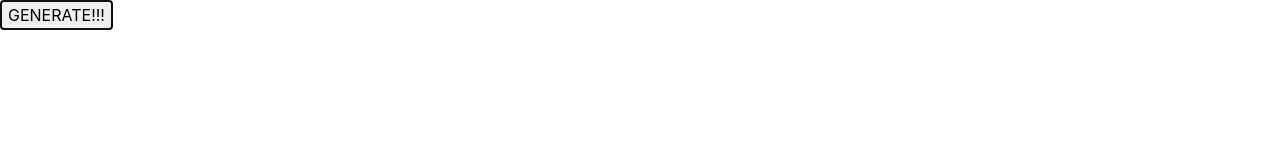
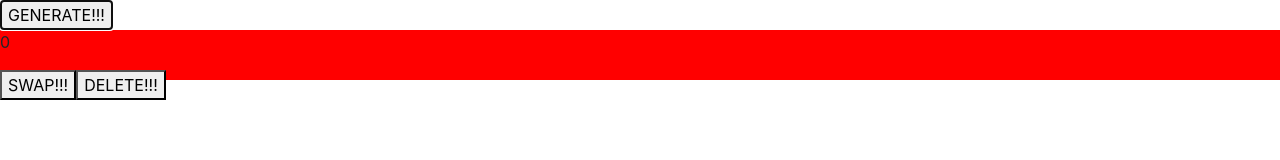
Before and after one commit to caclowers/code-challenge-1, a plain HTML site: page index.html in a window 1280 px wide. Both pictures are taken after a click on the button "GENERATE!!!". Drawn offline with Linux system fonts and the light colour scheme.

Commit message:
add div with color and background, appended to DOM

```diff
--- a/client.js
+++ b/client.js
@@ -1,7 +1,19 @@
 console.log('js');
 $(document).ready(readyNow)
 
-function readyNow(){
-    console.log('readyNow');
+function readyNow() {
+    addEventHandler()
+}
 
+function addEventHandler() {
+    $('#genButton').on('click', newDivBlock)
 }
+
+function newDivBlock() {
+    console.log('here');
+    let $div = $('<div class="colorBlock"></div><br>');
+    $div.append('<p id="clickCounter"><span id="countVal">0</span></p>');
+    $div.append('<button id="swapButton">SWAP!!!</button>');
+    $div.append('<button id="deleteButton">DELETE!!!</button>');
+    $('#blockField').append($div);
+}
--- a/index.html
+++ b/index.html
@@ -1,5 +1,6 @@
 <!DOCTYPE html>
 <html lang="en">
+
 <head>
     <meta charset="UTF-8">
     <script src="jquery-3.3.1.min.js"></script>
@@ -8,8 +9,13 @@
     <link rel="stylesheet" type="text/css" media="screen" href="style.css" />
     <title>Document</title>
 </head>
+
 <body>
     <button id="genButton">GENERATE!!!</button>
+    <div id="blockField">
+
+    </div>
 
 </body>
+
 </html>
--- a/style.css
+++ b/style.css
@@ -0,0 +1,5 @@
+.colorBlock {
+    height: 50px;
+    width: auto;
+    background-color: red;
+}
```
